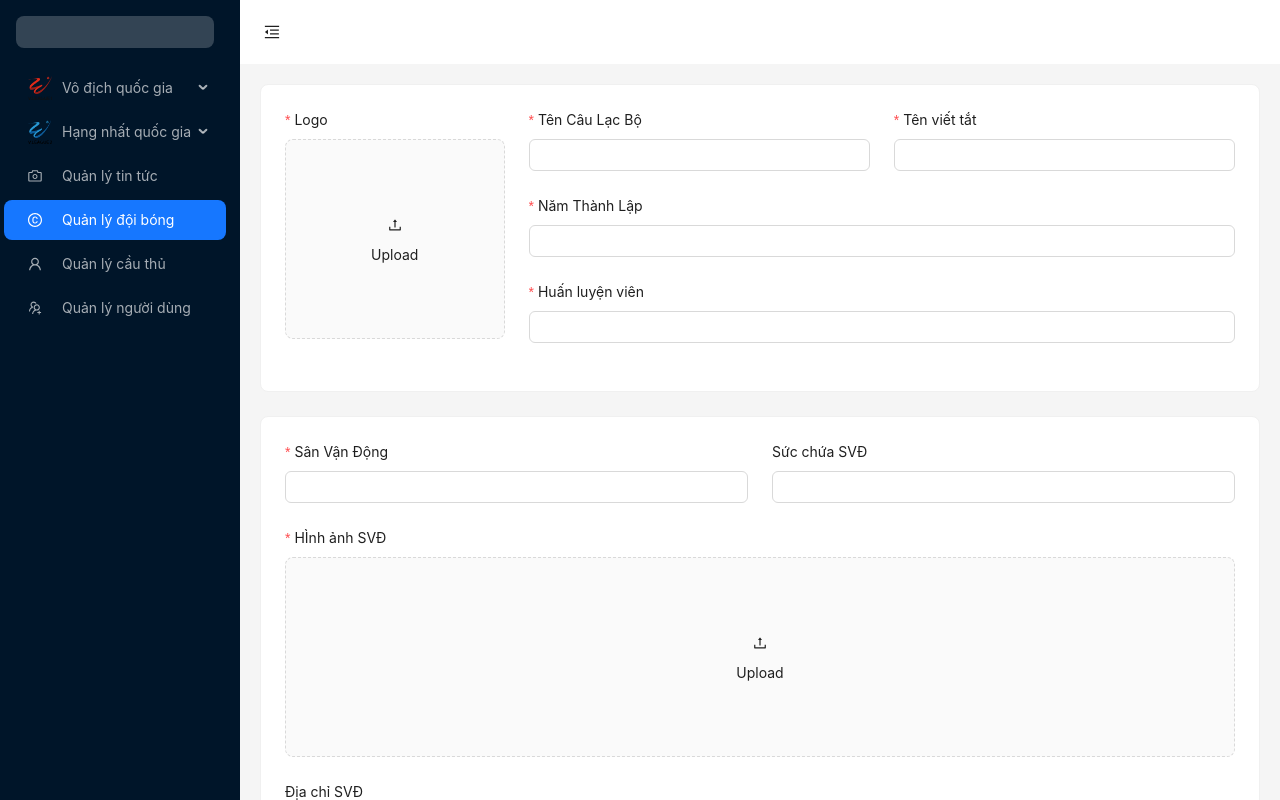
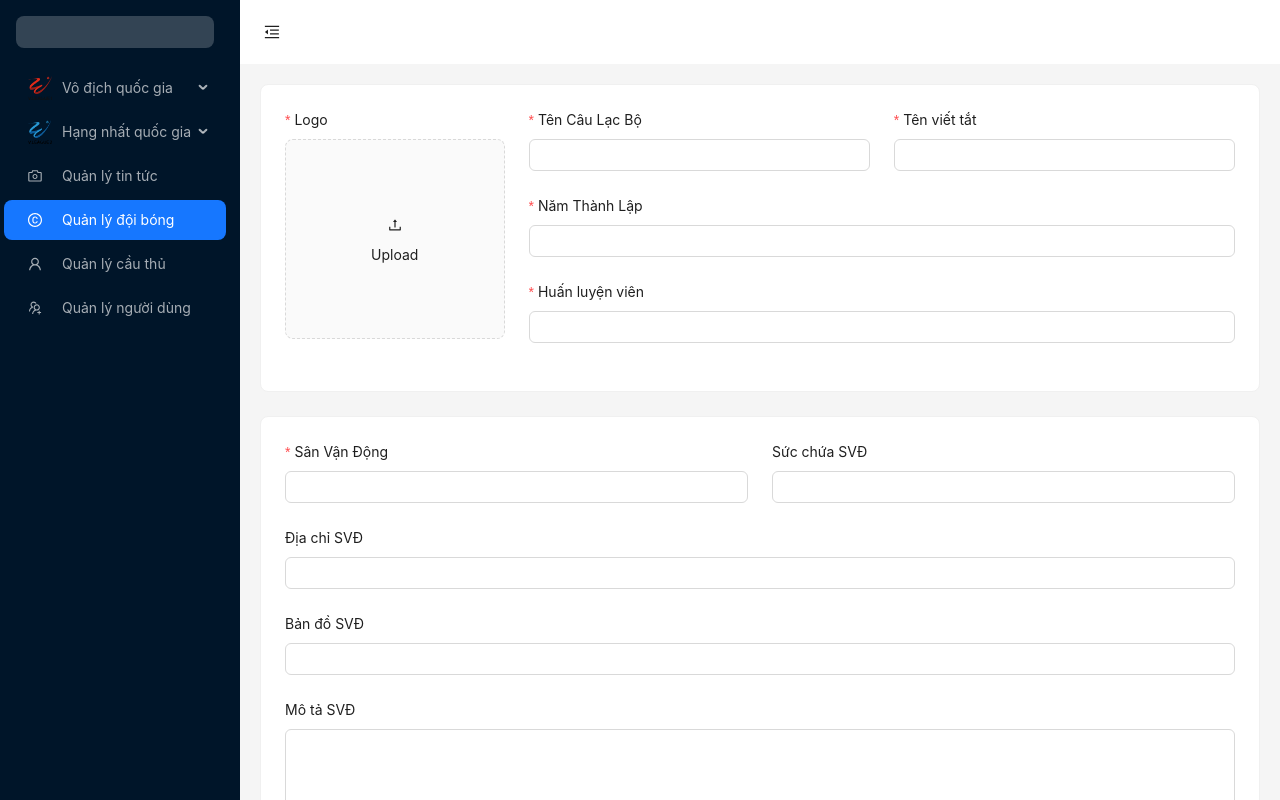
Before and after one commit to VuVietDuy/v-league-admin, a React (Vite) app: page /clubs/new in a window 1280 px wide. Shown: the top 800 px of the page. Built offline with nearby package versions, Linux system fonts and the light colour scheme.

Commit message:
fix create club function

```diff
--- a/src/pages/Club/ClubCreate.tsx
+++ b/src/pages/Club/ClubCreate.tsx
@@ -16,7 +16,6 @@ interface Club {
   stadiumCapacity: string;
   stadiumAddress: string;
   stadiumMap: string;
-  stadiumImage: File | null;
   logo: File | null;
 }
 
@@ -52,6 +51,7 @@ const ClubCreate: React.FC = () => {
         setLoading(false);
       })
       .catch((err) => {
+        setLoading(false);
         console.log(err);
       });
   };
@@ -187,27 +187,7 @@ const ClubCreate: React.FC = () => {
               </Col>
             </Row>
           </Col>
-          <Form.Item
-            label="HÌnh ảnh SVĐ"
-            name="logo"
-            valuePropName="fileList"
-            getValueFromEvent={normFile}
-            rules={[{ required: true, message: "Vui lòng tải lên logo!" }]}
-          >
-            <Upload
-              listType="picture-card"
-              fileList={fileList}
-              onChange={handleChange}
-              beforeUpload={() => false}
-            >
-              {fileList.length >= 1 ? null : (
-                <div>
-                  <UploadOutlined />
-                  <div style={{ marginTop: 8 }}>Upload</div>
-                </div>
-              )}
-            </Upload>
-          </Form.Item>
+
           <Form.Item label="Địa chỉ SVĐ" name="stadiumAddress">
             <Input />
           </Form.Item>
```
